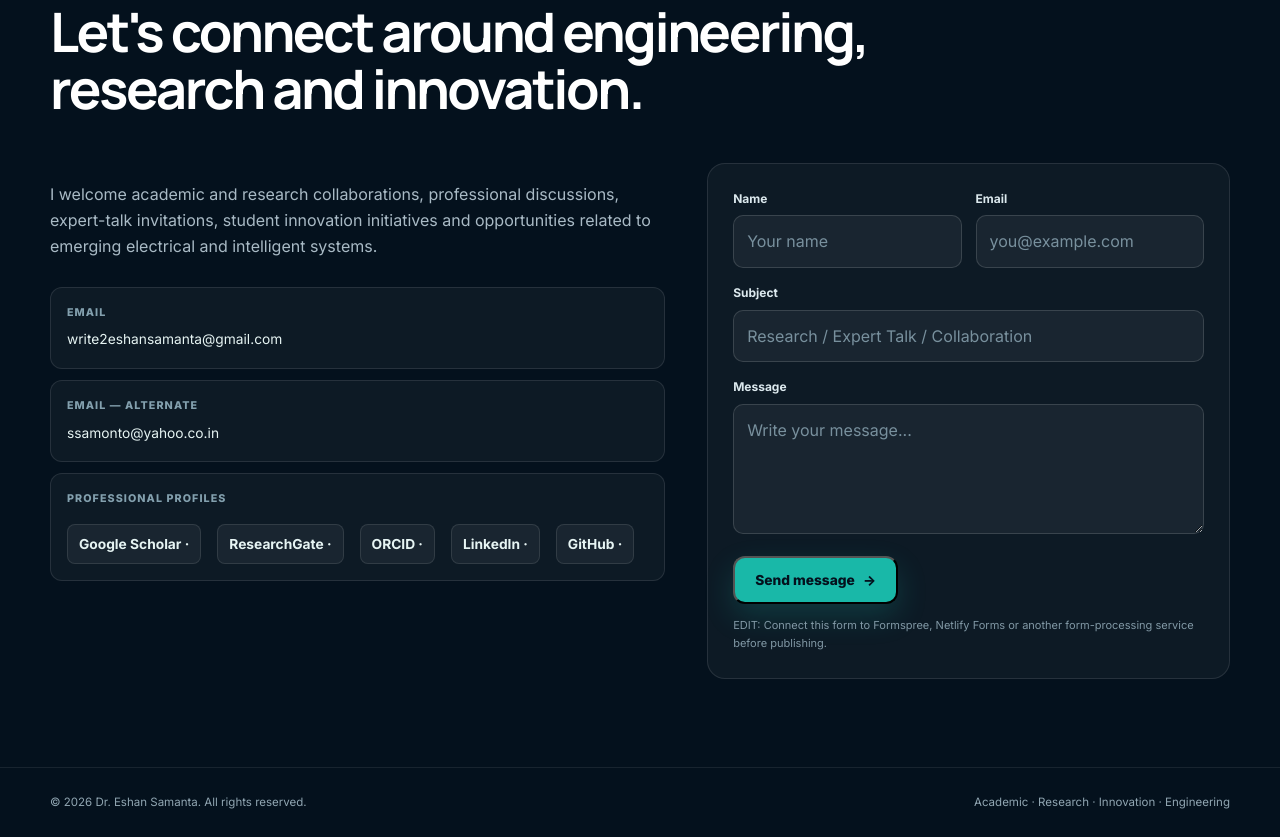
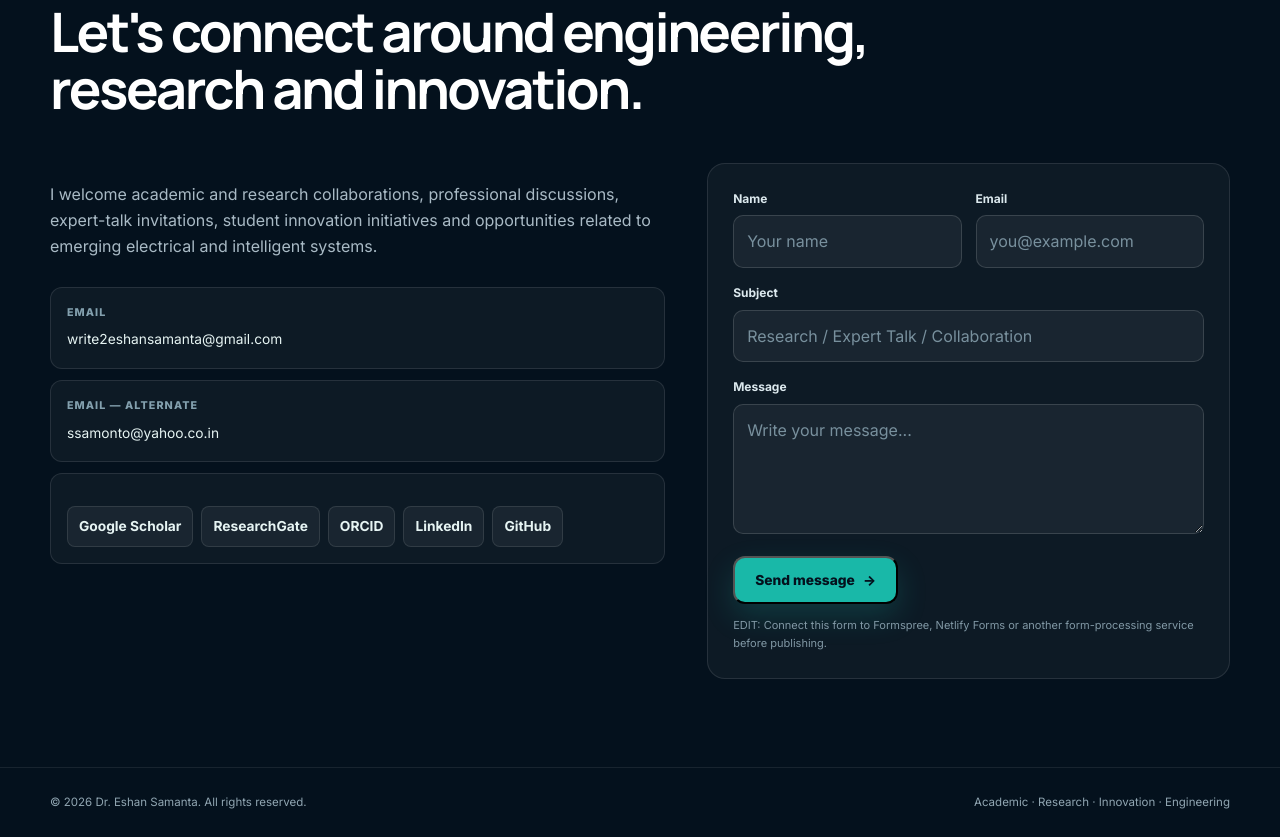
Before and after one commit to eshanhub86/Website, a plain HTML site: page index.html in a window 1280 px wide. Shown: the part 9205-10042 px from the top of the page. Drawn offline with Linux system fonts and the light colour scheme.

Commit message:
Update index.html

```diff
--- a/index.html
+++ b/index.html
@@ -3208,49 +3208,48 @@
               <div class="contact-item">
 
                 <small>
-                  Professional Profiles
                 </small>
 
 <div class="social-links">
 
   <a
     class="social-link"
-                    href="#"
-                    onclick="return false;">
+    href="https://scholar.google.com/citations?hl=en&user=kjOYYtYAAAAJ"
+    target="_blank"
+    rel="noopener noreferrer">
     Google Scholar
-                    · <a href="https://scholar.google.com/citations?hl=en&user=kjOYYtYAAAAJ#" target="_blank">
   </a>
 
   <a
     class="social-link"
-                    href="#"
-                    onclick="return false;">
+    href="https://www.researchgate.net/profile/Eshan-Samanta?ev=hdr_xprf"
+    target="_blank"
+    rel="noopener noreferrer">
     ResearchGate
-                    · <a href="https://www.researchgate.net/profile/Eshan-Samanta?ev=hdr_xprf" target="_blank">
   </a>
 
   <a
     class="social-link"
-                    href="#"
-                    onclick="return false;">
+    href="https://orcid.org/0000-0003-1599-520X"
+    target="_blank"
+    rel="noopener noreferrer">
     ORCID
-                    · <a href="https://orcid.org/0000-0003-1599-520X" target="_blank">
   </a>
 
   <a
     class="social-link"
-                    href="#"
-                    onclick="return false;">
+    href="https://www.linkedin.com/in/dr-eshan-samanta-ph-d-tech-18bb2910a/"
+    target="_blank"
+    rel="noopener noreferrer">
     LinkedIn
-                    · <a href="https://www.linkedin.com/in/dr-eshan-samanta-ph-d-tech-18bb2910a/" target="_blank">
   </a>
 
   <a
     class="social-link"
-                    href="#"
-                    onclick="return false;">
+    href="https://github.com/eshanhub86"
+    target="_blank"
+    rel="noopener noreferrer">
     GitHub
-                    · <a href="https://github.com/eshanhub86" target="_blank">
   </a>
 
 </div>
@@ -3260,7 +3259,6 @@
 </div>
 
 </div>
-
 
           <!-- CONTACT FORM -->
 
```
Lines whose indentation alone changed are shown as unchanged.
